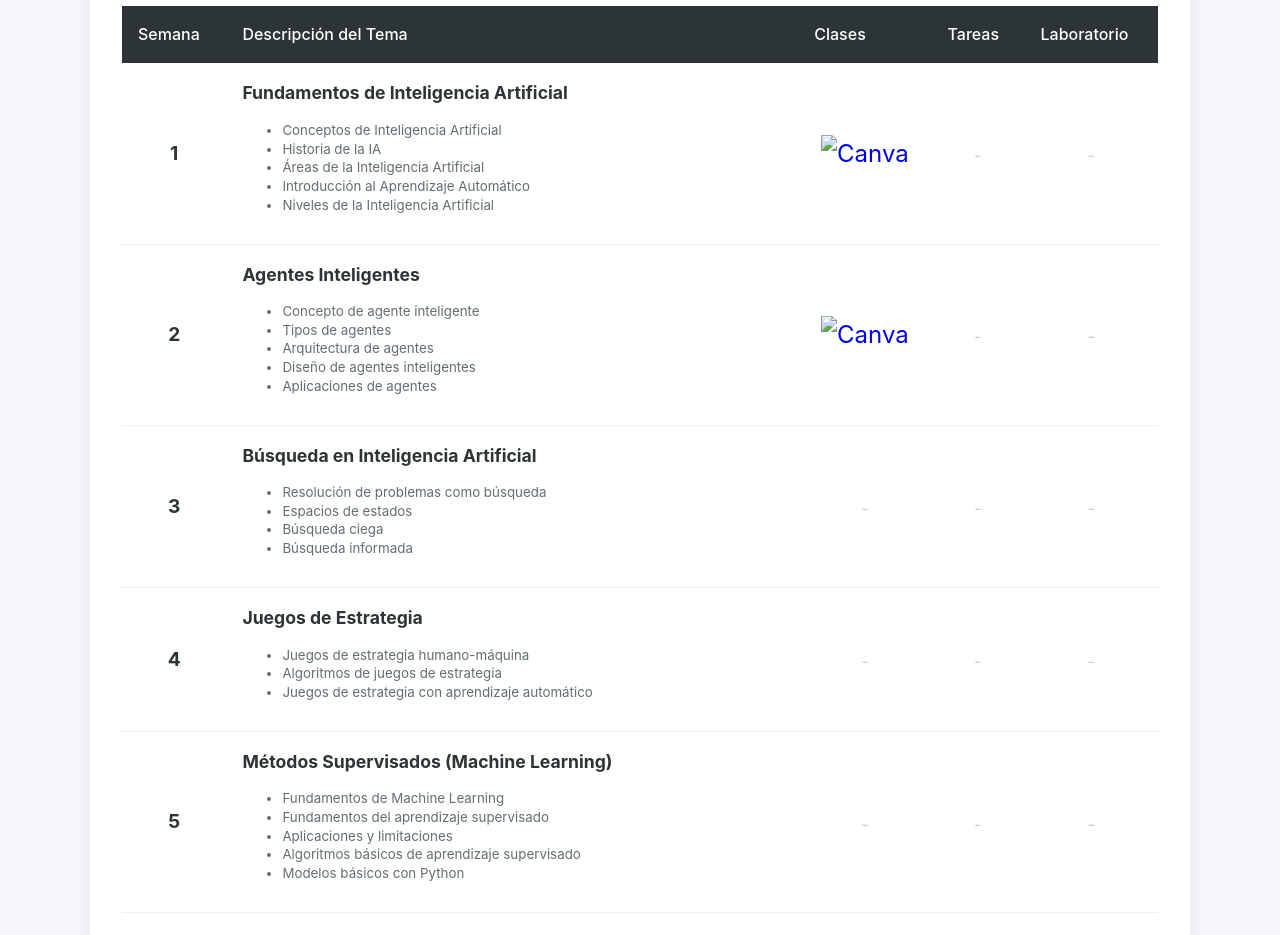
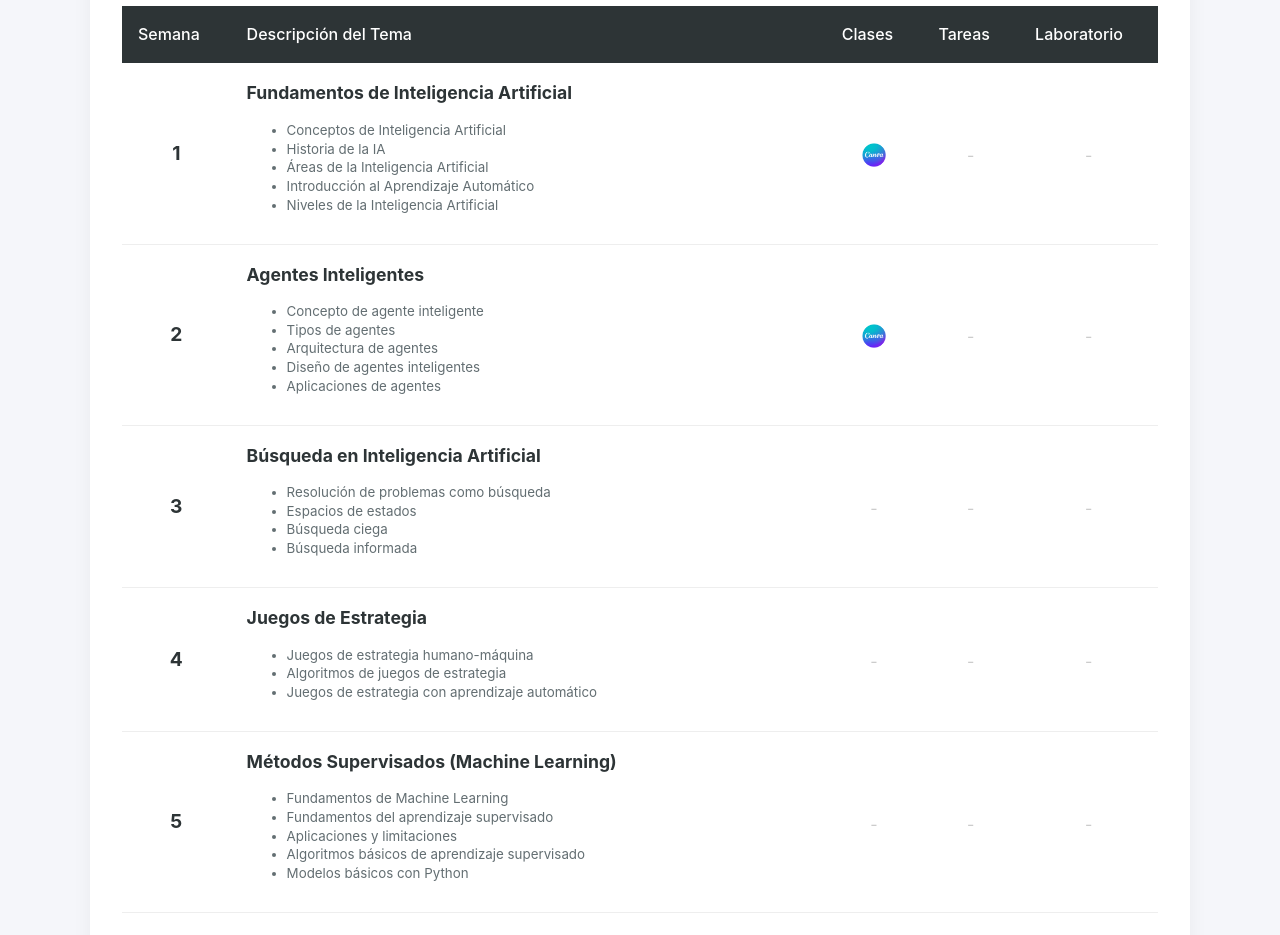
Before and after one commit to eduardoU-SM/PagWeb, an Eleventy site: page src/index.njk in a window 1280 px wide. Shown: the part 1320-2255 px from the top of the page. Built offline with nearby package versions, Linux system fonts and the light colour scheme; Eleventy itself is replaced by a stand-in of ours; files that its build step writes are made by us from their sources.

Commit message:
Update index.njk

```diff
--- a/src/index.njk
+++ b/src/index.njk
@@ -61,7 +61,7 @@ title: "Inicio - Curso de IA"
         <td class="col-icon">
           {% if post.data.link_clases %}
             <a href="{{ post.data.link_clases }}" target="_blank">
-              <img src="{{ '/assets/css/img/logo-canvaicon.png' | url }}" alt="Canva" class="table-icon">
+              <img src="{{ '/assets/css/img/canvaicon.png' | url }}" alt="Canva" class="table-icon">
             </a>
           {% else %}
             <span class="empty-icon">-</span>
```
